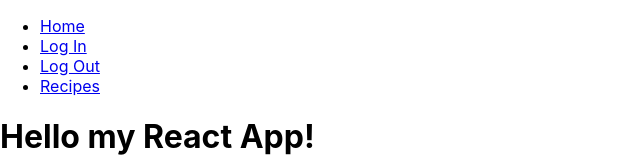
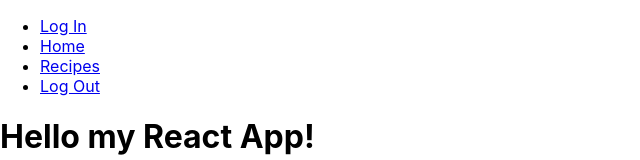
Before and after one commit to yukijina/react-project-recipes-client, a React (Create React App) app: page / in a window 1280 px wide. Shown: the top 160 px of the page, without its empty margins (0-640 px from the left). Built offline with nearby package versions, Linux system fonts and the light colour scheme; no server answers.

Commit message:
add list of links

```diff
--- a/src/components/NavBar.js
+++ b/src/components/NavBar.js
@@ -1,15 +1,16 @@
 import React from 'react';
 import { Link } from 'react-router-dom';
 
-const NavBar = () => {
+const NavBar = (props) => {
     return (
         <div>
-            <ul>
-                <li><Link to="/">Home</Link></li>
-                <li><Link to="/login">Log In</Link></li>
-                <li><Link to="/logout">Log Out</Link></li>
-                <li><Link to="/recipes">Recipes</Link></li>
-            </ul>
+                <ul>
+                    <li><Link to="/login">Log In</Link></li>
+                    <li><Link to="/">Home</Link></li>
+                    <li><Link to="/recipes">Recipes</Link></li>
+                    <li><Link to="/logout">Log Out</Link></li>
+                </ul>
+
         </div>
     )
 }
```
